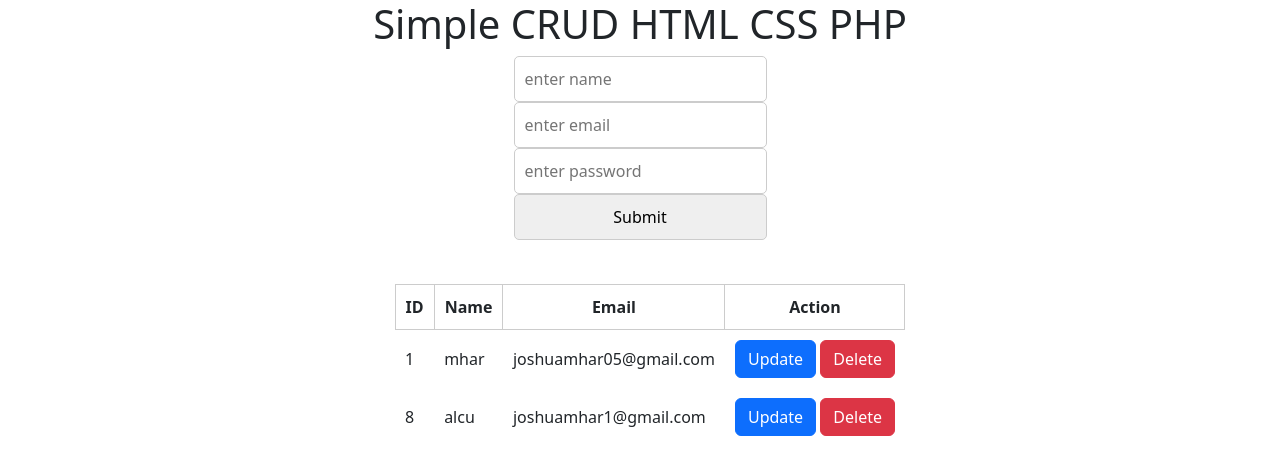
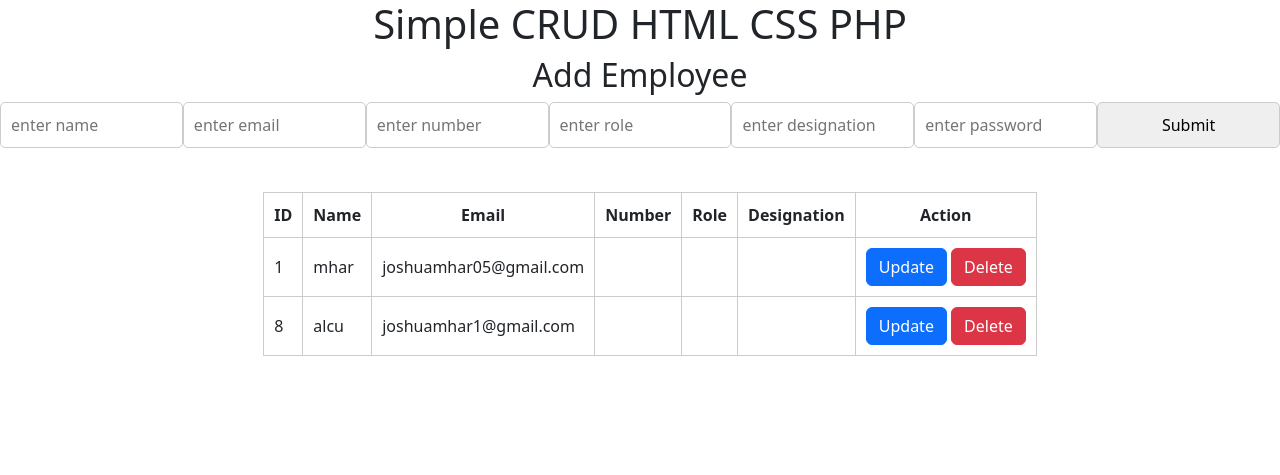
Before and after one commit to mhardev/myproj, a PHP site: page / in a window 1280 px wide. Shown: the top 475 px of the page. Run offline with PHP 8.4, Linux system fonts and the light colour scheme; data comes from the database, SQL or seed files in the repository; data that the repository does not hold is empty; some libraries are stand-ins or nearby versions.

Commit message:
Updating myproj files

```diff
--- a/API/Account/getAccount.php
+++ b/API/Account/getAccount.php
@@ -9,6 +9,9 @@
                     <td>" . $row['user_id'] . "</td>
                     <td>" . $row['name'] . "</td>
                     <td>" . $row['email'] . "</td>
+                    <td>" . $row['number'] . "</td>
+                    <td>" . $row['role'] . "</td>
+                    <td>" . $row['designation'] . "</td>
                     <td>
                         <button class='btn btn-primary' onclick='openUpdateModal(" . $row['user_id'] . ", \"" . $row['name'] . "\")'>Update</button>
                         <button class='btn btn-danger' onclick='deleteAccount(" . $row['user_id'] . ")'>Delete</button>
--- a/Root/css/style.css
+++ b/Root/css/style.css
@@ -11,6 +11,9 @@ h1{
     justify-content: center;
 }
 
+h2{
+    text-align: left;
+}
 .container-form{
     display: flex;
     flex-direction: column;
@@ -19,7 +22,7 @@ h1{
 
 form{
     display: flex;
-    flex-direction: column;
+    flex-direction: row;
     align-items: center;
 }
 
--- a/Root/css/table.css
+++ b/Root/css/table.css
@@ -10,7 +10,12 @@
 tr{
     border-bottom: 1px solid #ccc;
 }
-.account-table th, td {
+.account-table th{
     padding: 10px;
     border: 1px solid #ccc;
 }
+
+.account-table td{
+    padding: 10px;
+    border: 1px solid #ccc;
+}
--- a/Sections/Account/AccountTable.php
+++ b/Sections/Account/AccountTable.php
@@ -3,6 +3,9 @@
         <th>ID</th>
         <th>Name</th>
         <th>Email</th>
+        <th>Number</th>
+        <th>Role</th>
+        <th>Designation</th>
         <th>Action</th>
     </tr>
     <?php
--- a/Validations/register.php
+++ b/Validations/register.php
@@ -4,11 +4,14 @@
     if(isset($_POST['submit'])){
         $name = $_POST['name'];
         $email = $_POST['email'];
+        $number = $_POST['number'];
+        $role = $_POST['role'];
+        $designation = $_POST['designation'];
         $password = $_POST['password'];
 
         $encrypted_password = password_hash($password, PASSWORD_DEFAULT);
 
-        $sql = "INSERT INTO account (name, email, password) VALUES ('$name', '$email', '$encrypted_password')";
+        $sql = "INSERT INTO account (name, email, number, role, designation, password) VALUES ('$name', '$email', '$number', '$role', '$designation', '$encrypted_password')";
         $result = mysqli_query($conn, $sql);
 
         if($result){
@@ -21,10 +24,9 @@
                 }).then(() => {
                     window.location.href = '" . $_SERVER['HTTP_REFERER'] . "';
                 });
-              </script>";
+            </script>";
         } else {
-            // Display SweetAlert for error
-                echo "<script>
+            echo "<script>
                 Swal.fire({
                     title: 'Error',
                     text: 'Error adding an account: " . mysqli_error($conn) . "',
--- a/index.php
+++ b/index.php
@@ -11,10 +11,14 @@
 <body>
     <h1>Simple CRUD HTML CSS PHP</h1>
     <div class="container-form">
+        <h2>Add Employee</h2>
         <form action="" method="POST">
-            <input type="text" name="name" id="name" placeholder="enter name">
-            <input type="email" name="email" id="email" placeholder="enter email">
-            <input type="password" name="password" id="password" placeholder="enter password">
+            <input type="text" name="name" id="name" placeholder="enter name" required>
+            <input type="email" name="email" id="email" placeholder="enter email" required>
+            <input type="number" name="number" id="number" min="0" max="99999999999" pattern="^\d{4}-\d{3}-\d{4}$" placeholder="enter number" required>
+            <input type="text" name="role" id="role" placeholder="enter role" required>
+            <input type="text" name="designation" id="designation" placeholder="enter designation" required>
+            <input type="password" name="password" id="password" placeholder="enter password" required>
             <input type="submit" name="submit" value="Submit">
         </form>
     </div>
```
